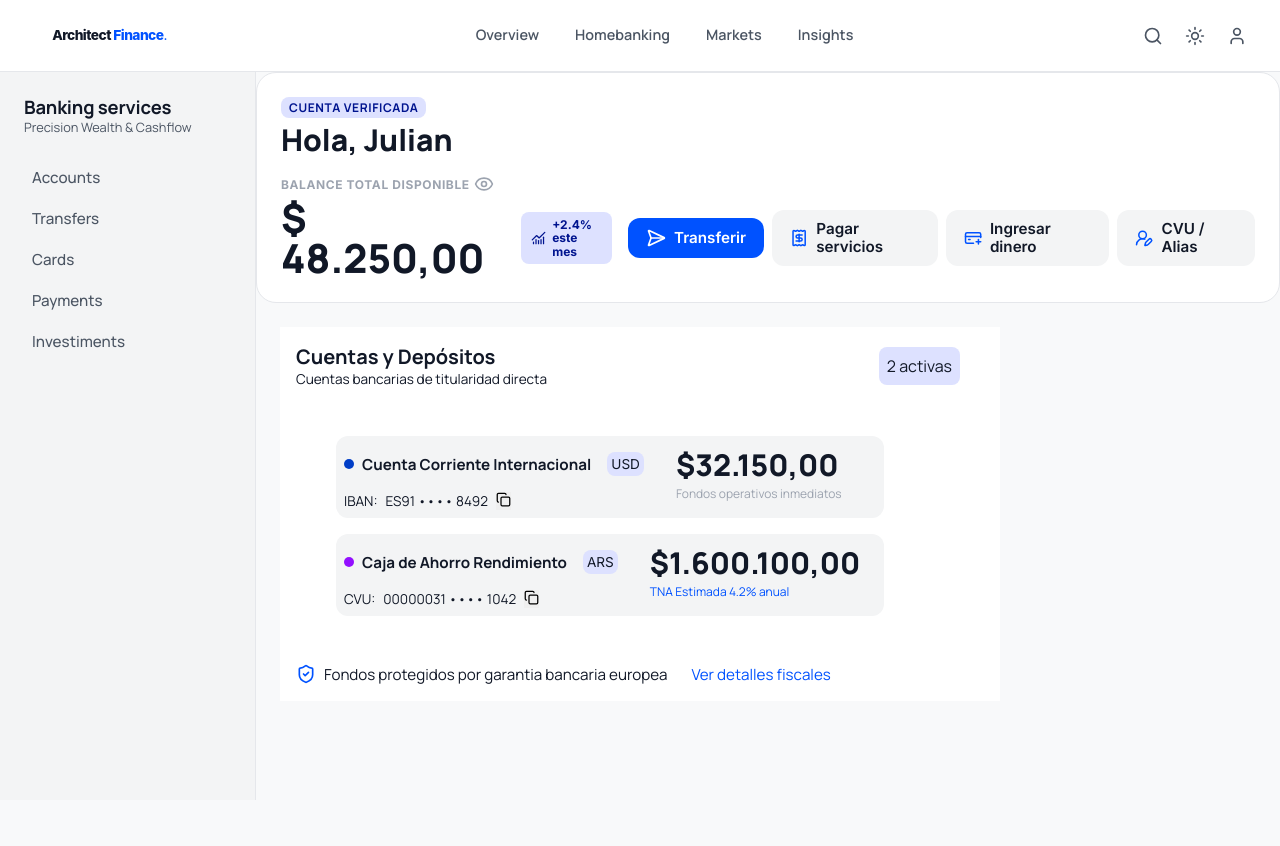
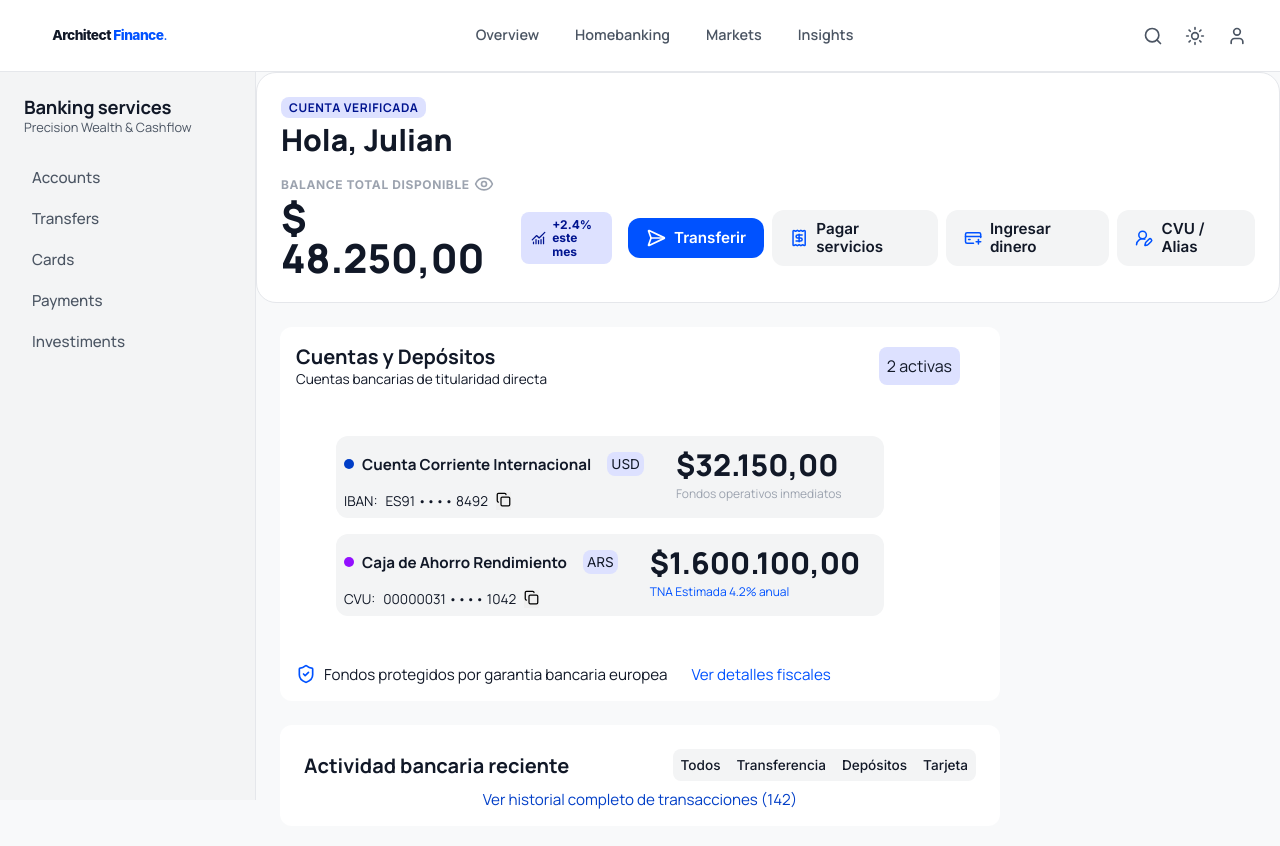
Before and after one commit to nahulamorte/Architect-Finance, a React (Vite) app: page / in a window 1280 px wide. Shown: the top 846 px of the page. Built offline with nearby package versions, Linux system fonts and the light colour scheme.

Commit message:
feat: create the Activy section component and styles. Add border radius to Account section too

```diff
--- a/src/App.tsx
+++ b/src/App.tsx
@@ -2,15 +2,18 @@ import Sidebar from './layout/Sidebar/Sidebar.tsx';
 import TopHeader from './layout/TopHeader/TopHeader.tsx';
 import BalanceCard from './components/BalanceCard/BalanceCard.tsx'
 import AccountSection from "./components/AccountSection/AccountSection.tsx";
+import ActivitySection from "./components/ActivitySection/ActivitySection.tsx";
+
 
 export default function App() {
     return (
         <>
-        <TopHeader />
+            <TopHeader/>
             <Sidebar/>
             <main className="main-content">
-            <BalanceCard />
-            <AccountSection />
+                <BalanceCard/>
+                <AccountSection/>
+                <ActivitySection/>
             </main>
         </>
     );
--- a/src/components/AccountSection/AccountSection.css
+++ b/src/components/AccountSection/AccountSection.css
@@ -6,6 +6,7 @@
     margin: var(--spacing-lg);
     background-color: var(--bg-card);
     max-width: 90vh;
+    border-radius: var(--radius-md);
 }
 
 .header-account-section{
--- /dev/null
+++ b/src/components/ActivitySection/ActivitySection.css
@@ -0,0 +1,70 @@
+.activity-section {
+    display: flex;
+    flex-direction: column;
+    padding: var(--spacing-md);
+    margin: var(--spacing-lg);
+    background-color: var(--bg-card);
+    max-width: 90vh;
+    border-radius: var(--radius-md);
+}
+
+
+
+.header-activity-section {
+    display: flex;
+    flex-direction: row;
+    align-items: center;
+    justify-content: space-between;
+    padding: var(--spacing-sm);
+    gap: var(--spacing-lg);
+}
+
+.header-title {
+    font-size: var(--font-size-h2);
+    font-weight: var(--font-weight-bold);
+    font-family: var(--font-family-base);
+}
+
+.activity-types-list {
+    text-decoration: none;
+    list-style: none;
+    display: flex;
+    flex-direction: row;
+    gap: var(--spacing-md);
+    background-color: var(--bg-sidebar);
+    padding: var(--spacing-sm);
+    border-radius: var(--radius-sm);
+}
+
+.activity-type {
+    font-size: var(--font-size-sm);
+    font-weight: var(--font-weight-medium);
+    font-family: var(--font-family-ui);
+}
+
+.activity-type:hover {
+    background-color: var(--bg-card);
+    color: var(--brand-primary-hover);
+    cursor: pointer;
+}
+
+
+/*TODO:
+    Componente de actividad.
+    Una vez hecho, se estiliza la seccion
+*/
+
+.footer-activity-section{
+    display: flex;
+    align-items: center;
+    justify-content: center;
+}
+
+.historial {
+    font-size: var(--font-size-body);
+    color: var(--brand-primary-hover);
+}
+
+.historial:hover {
+    cursor: pointer;
+}
--- /dev/null
+++ b/src/components/ActivitySection/ActivitySection.tsx
@@ -0,0 +1,26 @@
+import './ActivitySection.css';
+
+export default function ActivitySection() {
+    return (
+        <section className="activity-section">
+            <div className="header-activity-section">
+                <div className="header-info">
+                    <h2 className="header-title">Actividad bancaria reciente</h2>
+                </div>
+                    <ul className="activity-types-list">
+                        <li className="activity-type">Todos</li>
+                        <li className="activity-type">Transferencia</li>
+                        <li className="activity-type">Depósitos</li>
+                        <li className="activity-type">Tarjeta</li>
+                    </ul>
+            </div>
+            <div className="activitys">
+
+            </div>
+            <div className="footer-activity-section">
+                <a className="historial">Ver historial completo de transacciones (142)</a>
+            </div>
+        </section>
+
+    );
+}
```
Lines whose indentation alone changed are shown as unchanged.
